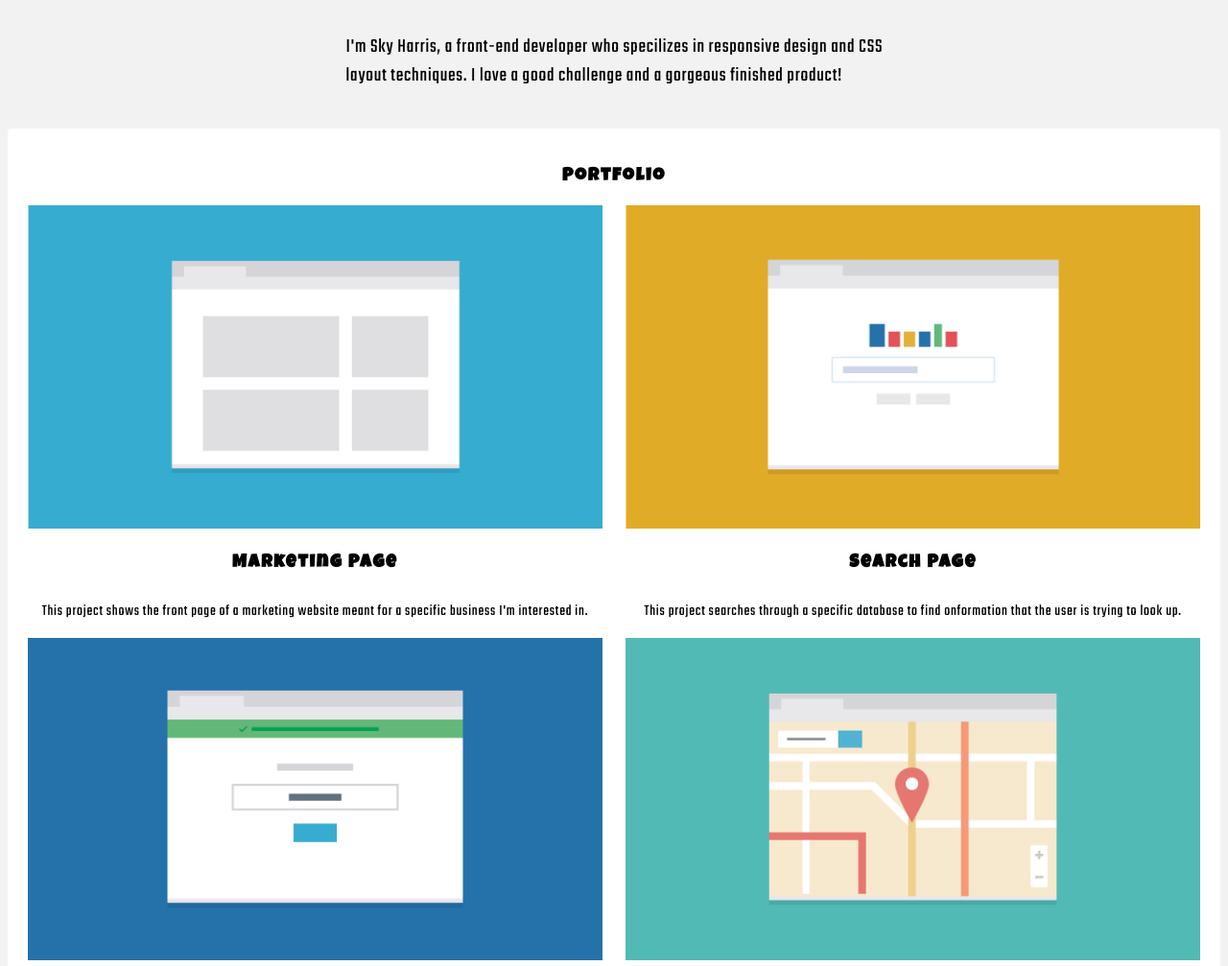
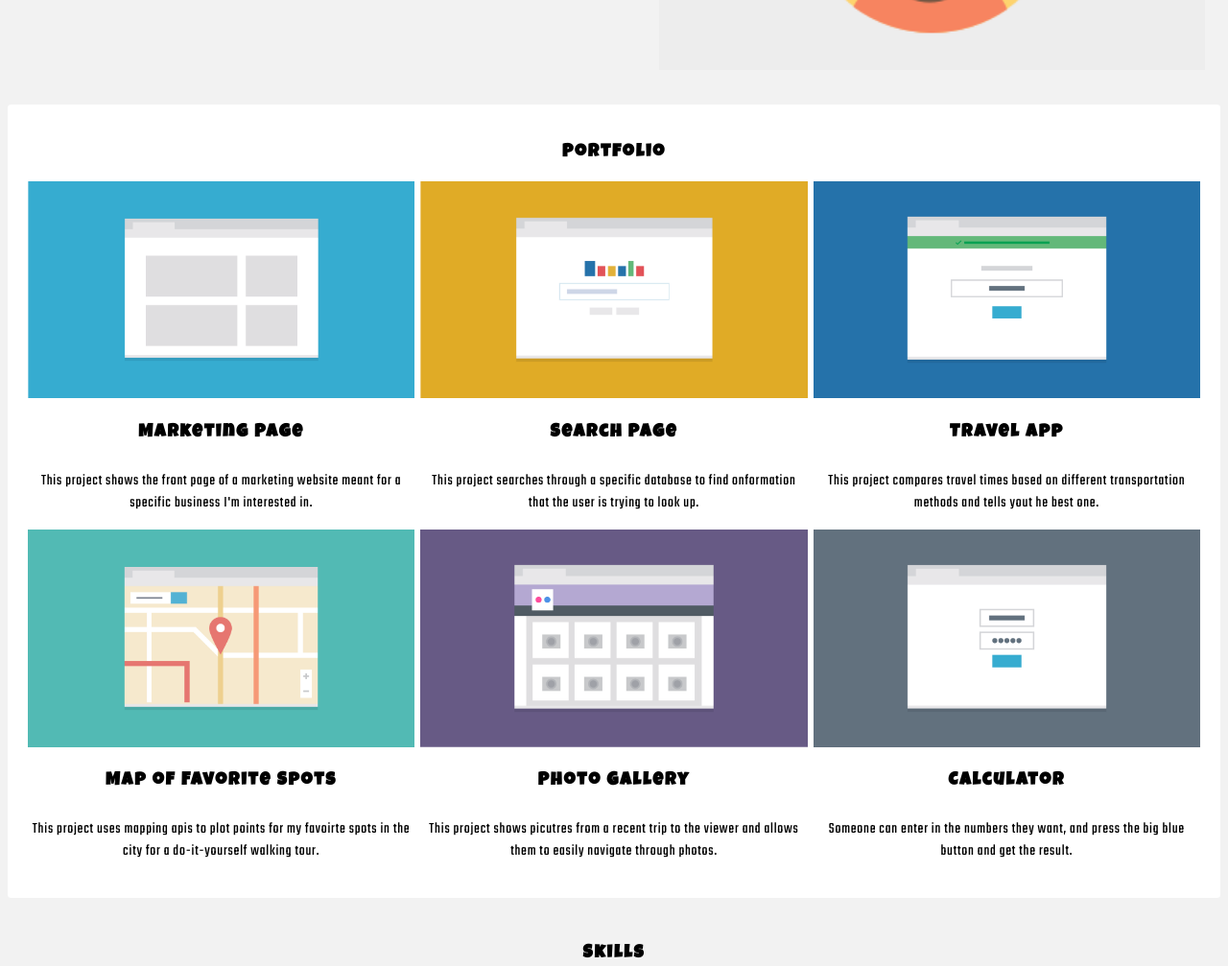
Before and after one commit to SkyCHarris/Mobile-First-Responsive-Layout, a plain HTML site: page index.html in a window 1280 px wide. Shown: the part 388-1395 px from the top of the page at 96% size. Drawn offline with Linux system fonts and the light colour scheme.

Commit message:
1024px Finished (nearly)
Organized header layout to reflect markup, with different elements floated. Used clearfix (thanks Brian) to fix some layout issues at about 1160px.

```diff
--- a/css/styles.css
+++ b/css/styles.css
@@ -281,6 +281,8 @@ a:visited{
 
 @media (min-width: 1024px) {
 
+    /* Header */
+
     #student-name {
         float: left;
         display: inline-block;
@@ -293,6 +295,65 @@ a:visited{
         margin-right: 10px;
     }
 
+    /* Portfolio */
+
+    .portfolio {
+       overflow: hidden;
+       margin: 10px auto;
+       box-sizing: border-box;
+   }
+
+    .marketing-page {
+        width: 33%;
+        float: left;
+        margin-right: .5%;
+    }
+
+    .search-page {
+        width: 33%;
+        float: left;
+        margin-right: .5%;
+    }
+
+    .travel-app {
+        width: 33%;
+        float: left;
+    }
+
+    .map-of-favorite-spots {
+        width: 33%;
+        float: left;
+        margin-right: .5%;
+    }
+
+    .photo-gallery {
+        width: 33%;
+        float: left;
+        margin-right: .5%;
+    }
+
+    .calculator {
+        width: 33%;
+        float: left;
+    }
+
+    /* Skills */
+
+    .skills {
+        overflow: hidden;
+        margin: 30px 15px;
+}
+
+    .col_one {
+        width: 50%;
+        float: left;
+}
+
+    .col_two {
+        width: 50%;
+        float: right;
+}
+
 }
 
 .clearfix::after {
--- a/index.html
+++ b/index.html
@@ -15,7 +15,7 @@
     <header>
         <div class="header-container clearfix">
             <h1 id="student-name">Sky Harris</h1>
-            <nav class="main-nav">
+            <nav class="main-nav clearfix">
             <ul>
                 <li><a href="#top">Home</a></li>
                 <li><a href="#portfolio">Portfolio</a></li>
```
